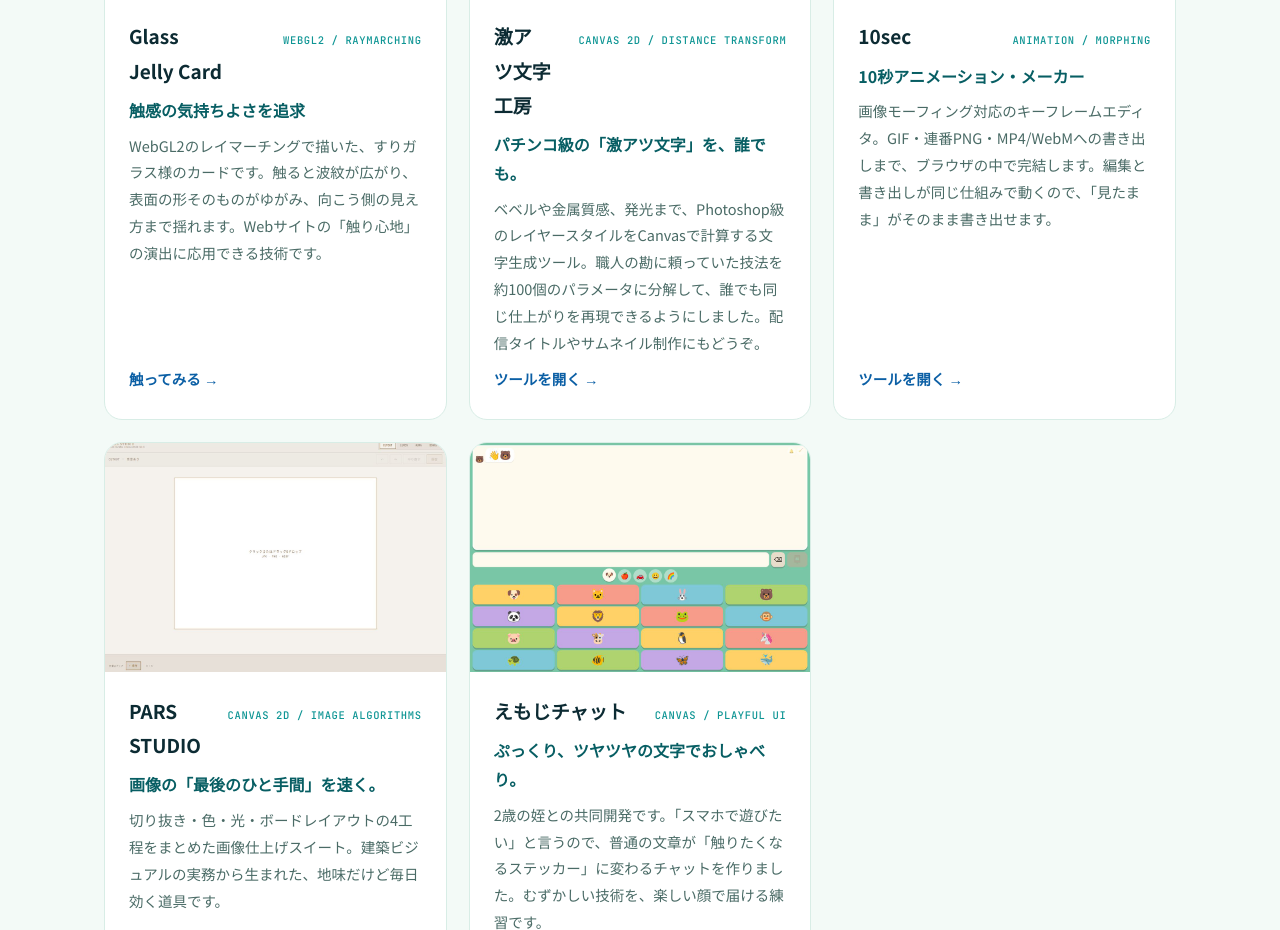
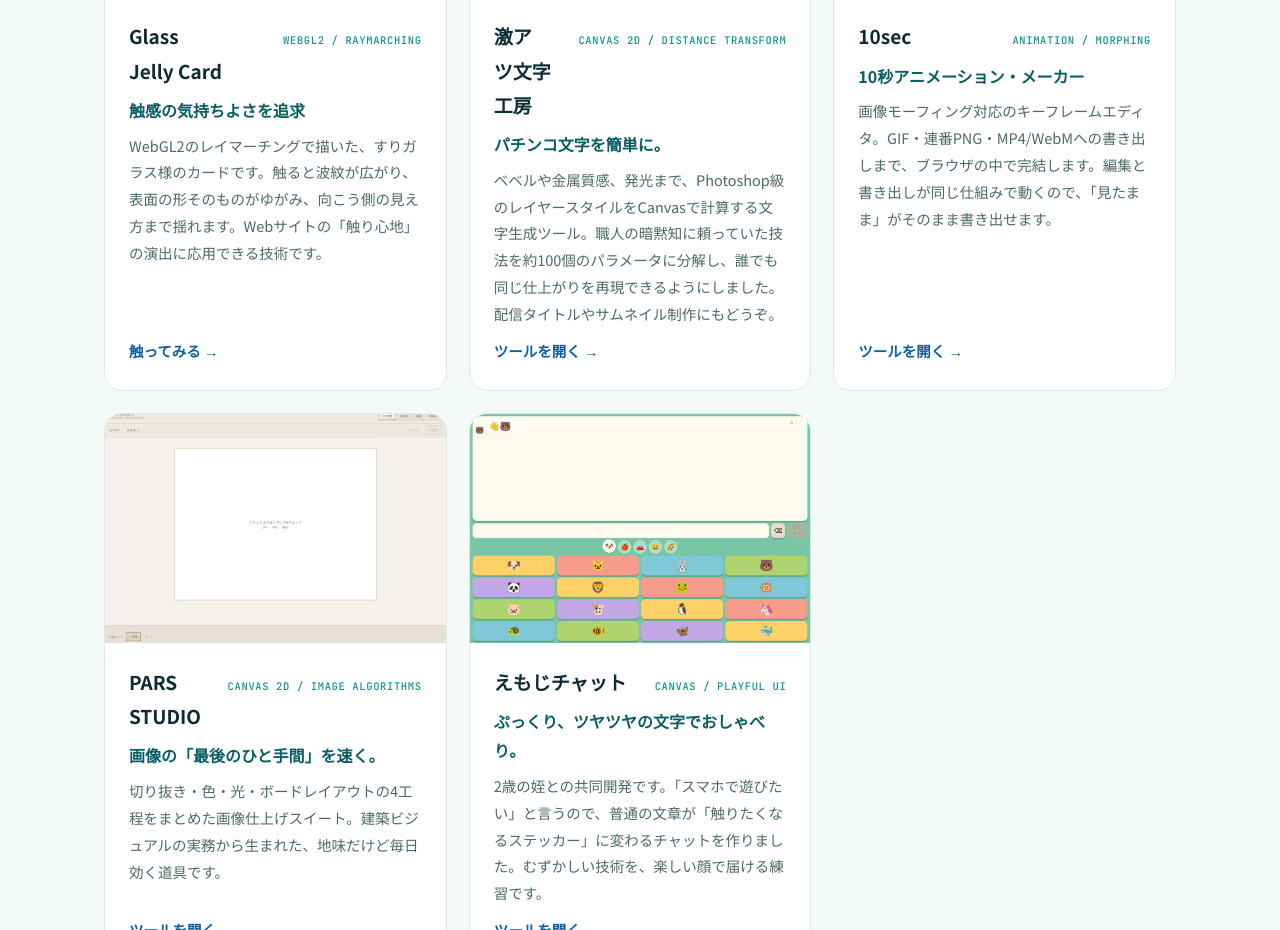
Before and after one commit to 60mm60-ops/kamal-portfolio, a plain HTML site: page ja/index.html in a window 1280 px wide. Shown: the part 2022-2952 px from the top of the page. Drawn offline with Linux system fonts and the light colour scheme.

Commit message:
JA pachi card: punch line and description in author's words

```diff
--- a/ja/index.html
+++ b/ja/index.html
@@ -215,8 +215,8 @@
         <a class="shot" href="https://pachi-eta.vercel.app"><img src="../img/gekiatsu.jpg" alt="激アツ文字工房 — パチンコ風の派手な文字を生成するツール" width="1120" height="752" loading="lazy" decoding="async"></a>
         <div class="card-body">
           <div class="card-top"><h3>激アツ文字工房</h3><span class="kind">CANVAS 2D / DISTANCE TRANSFORM</span></div>
-          <p class="punch">パチンコ級の「激アツ文字」を、誰でも。</p>
-          <p class="desc">ベベルや金属質感、発光まで、Photoshop級のレイヤースタイルをCanvasで計算する文字生成ツール。職人の勘に頼っていた技法を約100個のパラメータに分解して、誰でも同じ仕上がりを再現できるようにしました。配信タイトルやサムネイル制作にもどうぞ。</p>
+          <p class="punch">パチンコ文字を簡単に。</p>
+          <p class="desc">ベベルや金属質感、発光まで、Photoshop級のレイヤースタイルをCanvasで計算する文字生成ツール。職人の暗黙知に頼っていた技法を約100個のパラメータに分解し、誰でも同じ仕上がりを再現できるようにしました。配信タイトルやサムネイル制作にもどうぞ。</p>
           <div class="card-links"><a href="https://pachi-eta.vercel.app">ツールを開く →</a></div>
         </div>
       </article>
```
